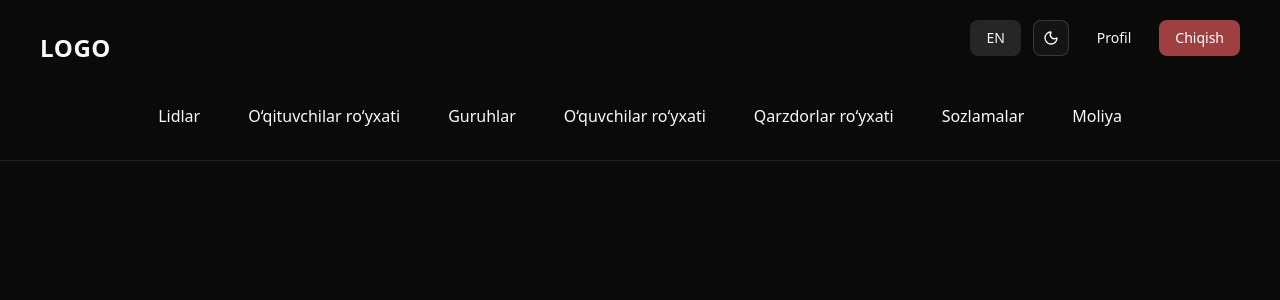
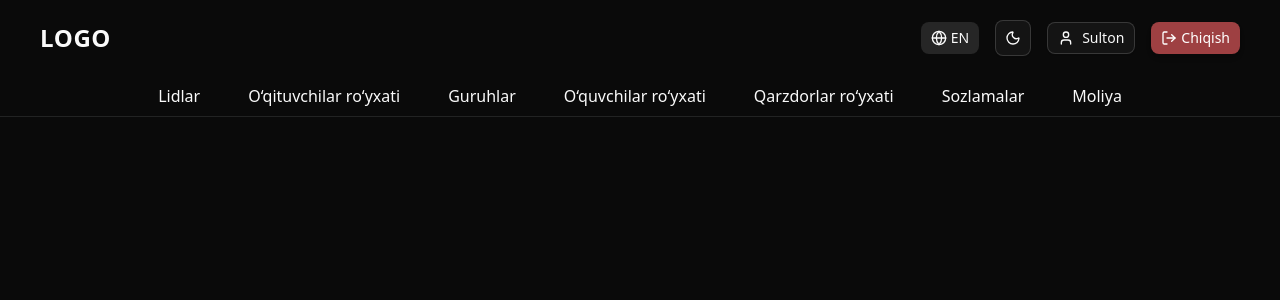
Before and after one commit to uzlitefas/CRM, a React (Vite) app: page /admin in a window 1280 px wide. Shown: the top 300 px of the page. Built offline with nearby package versions, Linux system fonts and the light colour scheme.

Commit message:
Header  va i18

```diff
--- a/src/components/shared/header.tsx
+++ b/src/components/shared/header.tsx
@@ -1,38 +1,130 @@
 import { useState } from "react";
-import { Link } from "react-router-dom";
+import { Link, useNavigate } from "react-router-dom";
 import { useTranslation } from "react-i18next";
-import { Menu, X } from "lucide-react";
+import { Globe, LogOut, Menu, Settings, User, X } from "lucide-react";
 import { adminNavItems } from "@/constants";
 import { Button } from "@/components/ui/button";
 import { ModeToggle } from "./mode-toggle";
+import {
+  DropdownMenu,
+  DropdownMenuContent,
+  DropdownMenuItem,
+  DropdownMenuLabel,
+  DropdownMenuSeparator,
+  DropdownMenuTrigger,
+} from "../ui/dropdown-menu";
 
 export default function Header() {
   const [menuOpen, setMenuOpen] = useState(false);
   const { t, i18n } = useTranslation();
+  const navigate = useNavigate();
 
+  // 👤 Foydalanuvchi ma'lumotlari (mock)
+  const user = {
+    name: "Sulton O‘skanboyev",
+    role: "Admin",
+  };
+
+  // 🌐 Tilni almashtirish
   const toggleLanguage = () => {
     i18n.changeLanguage(i18n.language === "uz" ? "en" : "uz");
+  };
+
+  // 🚪 Chiqish funksiyasi
+  const handleLogout = () => {
+    console.log("Chiqish bosildi!");
+    // logout logikasi: token tozalash va navigate("/login") kabi
   };
 
   return (
     <div className="w-full border-b bg-background text-foreground transition">
       <div className="flex justify-between items-center px-4 py-5 md:px-10">
+        {/* ✅ Logo */}
         <div className="text-2xl font-semibold tracking-wide">LOGO</div>
 
-        {/* desktop actions */}
-        <div className="hidden md:flex items-center gap-3 mb-5">
-          <Button onClick={toggleLanguage} variant="secondary">
+        {/* ✅ Desktop Actions */}
+        <div className="hidden md:flex items-center gap-4 ml-auto">
+          {/* 🌐 Tilni almashtirish */}
+          <Button
+            onClick={toggleLanguage}
+            variant="secondary"
+            size="sm"
+            className="flex items-center gap-1"
+          >
+            <Globe size={16} />
             {i18n.language === "uz" ? "EN" : "UZ"}
           </Button>
 
-          {/* ✅ dark/light toggle */}
+          {/* 🌗 Dark/Light mode */}
           <ModeToggle />
 
-          <Button variant="ghost">{t("profil")}</Button>
-          <Button variant="destructive">{t("chiqish")}</Button>
+          {/* 👤 Profil dropdown */}
+          <DropdownMenu>
+            <DropdownMenuTrigger asChild>
+              <Button
+                variant="outline"
+                size="sm"
+                className="flex items-center gap-2 hover:bg-accent"
+              >
+                <User size={16} />
+                <span>{user.name.split(" ")[0]}</span>
+              </Button>
+            </DropdownMenuTrigger>
+
+            <DropdownMenuContent align="end" className="w-56 mt-2">
+              <DropdownMenuLabel>
+                <div>
+                  <p className="font-semibold">{user.name}</p>
+                  <p className="text-sm text-muted-foreground">{user.role}</p>
+                </div>
+              </DropdownMenuLabel>
+
+              <DropdownMenuSeparator />
+
+              <DropdownMenuItem asChild>
+                <Link to="/admin/profile" className="flex items-center gap-2">
+                  <User size={16} />
+                  {t("profil")}
+                </Link>
+              </DropdownMenuItem>
+
+              <DropdownMenuItem asChild>
+                <Link to="/admin/settings" className="flex items-center gap-2">
+                  <Settings size={16} />
+                  {t("sozlamalar")}
+                </Link>
+              </DropdownMenuItem>
+
+              <DropdownMenuSeparator />
+
+              {/* 🔹 Chiqish shu yerning o'zida ishlaydi */}
+              <DropdownMenuItem
+                onClick={() => {
+                  localStorage.removeItem("token");
+                  localStorage.removeItem("user");
+                  navigate("/login");
+                }}
+                className="text-destructive focus:text-destructive flex items-center gap-2"
+              >
+                <LogOut size={16} />
+                {t("chiqish")}
+              </DropdownMenuItem>
+            </DropdownMenuContent>
+          </DropdownMenu>
+
+          {/* 🚪 Chiqish tugmasi */}
+          <Button
+            variant="destructive"
+            size="sm"
+            className="flex items-center gap-1 shadow-md hover:scale-[1.03] transition"
+            onClick={handleLogout}
+          >
+            <LogOut size={16} />
+            {t("chiqish")}
+          </Button>
         </div>
 
-        {/* mobile toggle */}
+        {/* 📱 Mobile Menu Toggle */}
         <Button
           variant="ghost"
           className="md:hidden p-2"
@@ -42,7 +134,7 @@ export default function Header() {
         </Button>
       </div>
 
-      {/* menu */}
+      {/* 📋 Menu Links */}
       <div
         className={`${
           menuOpen
@@ -55,7 +147,7 @@ export default function Header() {
             key={item.id}
             to={item.path}
             onClick={() => setMenuOpen(false)}
-            className={`px-4 py-2 rounded text-center mb-6 hover:bg-accent hover:text-accent-foreground transition`}
+            className="px-4 py-2 rounded text-center mb-2 md:mb-0 hover:bg-accent hover:text-accent-foreground transition"
           >
             {t(item.titleKey)}
           </Link>
--- a/src/hooks/useTheme.ts
+++ b/src/hooks/useTheme.ts
@@ -1,4 +1,4 @@
-import { ThemeProviderContext } from "@/components/shared/theme-provider";
+import { ThemeProviderContext } from "@/components/provider/theme-provider";
 import { useContext } from "react";
 export const useTheme = () => {
   const context = useContext(ThemeProviderContext);
--- a/src/main.tsx
+++ b/src/main.tsx
@@ -4,7 +4,7 @@ import "./index.css";
 import App from "./app.tsx";
 import "./i18.ts";
 import { BrowserRouter } from "react-router-dom";
-import { ThemeProvider } from "./components/shared/theme-provider.tsx";
+import { ThemeProvider } from "./components/provider/theme-provider.tsx";
 
 createRoot(document.getElementById("root")!).render(
   <StrictMode>
```
Also changed, not shown: src/components/provider/theme-provider.tsx (renamed from src/components/shared/theme-provider.tsx).
